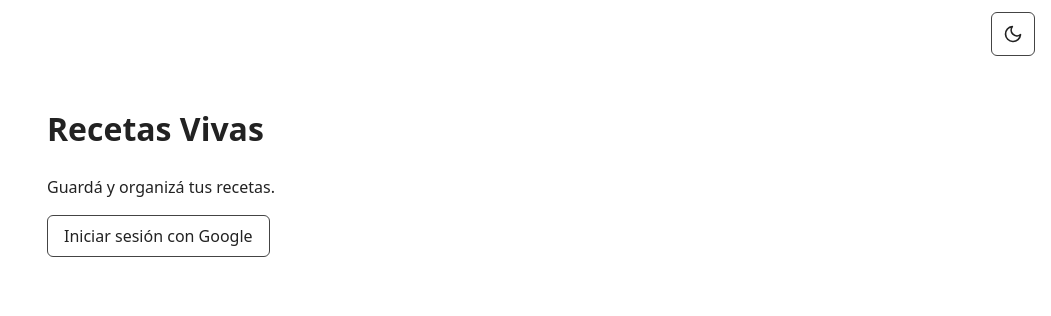
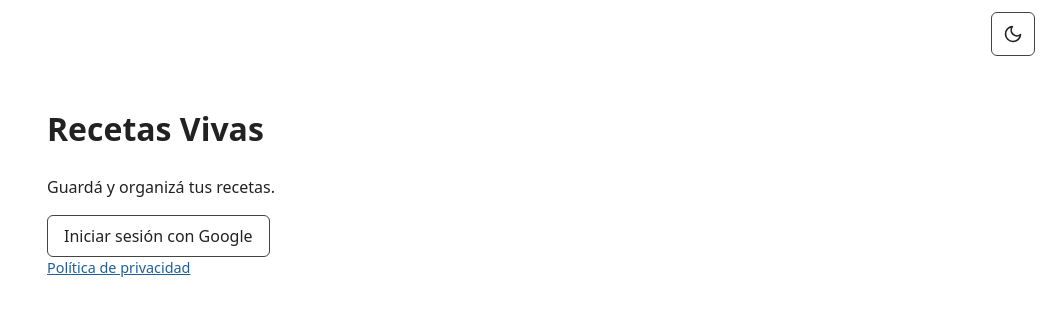
Before and after one commit to victoria2212/recetas-vivas, a plain HTML site: page index.html in a window 1280 px wide. Shown: the whole page, without its empty margins (229-1280 px from the left). Drawn offline with nearby package versions, Linux system fonts and the light colour scheme.

Commit message:
docs: link a la política de privacidad en el inicio

```diff
--- a/index.html
+++ b/index.html
@@ -28,6 +28,9 @@
     <button id="btn-google" type="button">Iniciar sesión con Google</button>
 
     <p id="mensaje-error" class="error" hidden></p>
+
+    <!-- google pide que la politica de privacidad este a la vista en la pagina principal -->
+    <p class="texto-ayuda"><a href="privacidad.html">Política de privacidad</a></p>
   </main>
 </body>
 </html>
```
